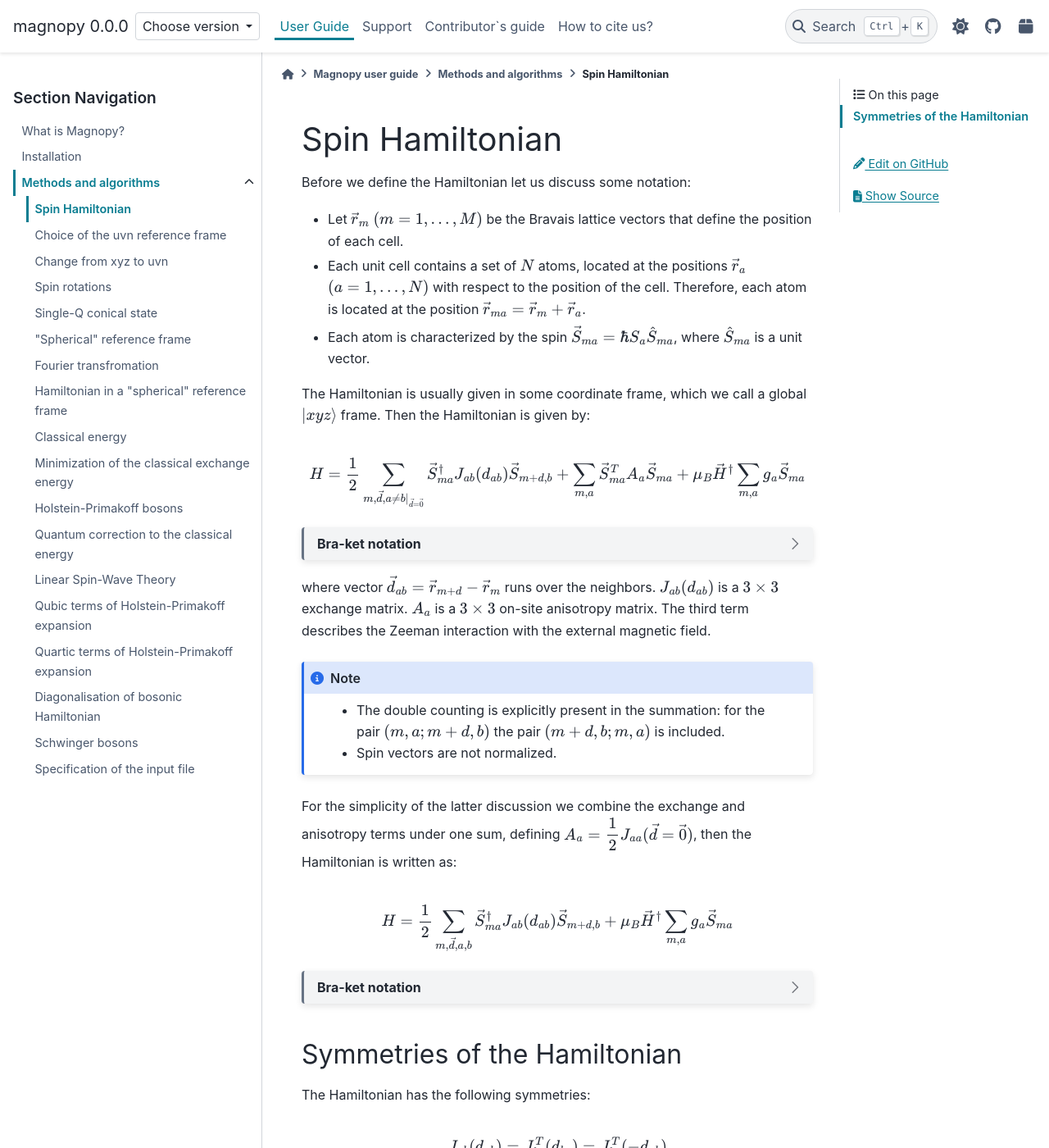
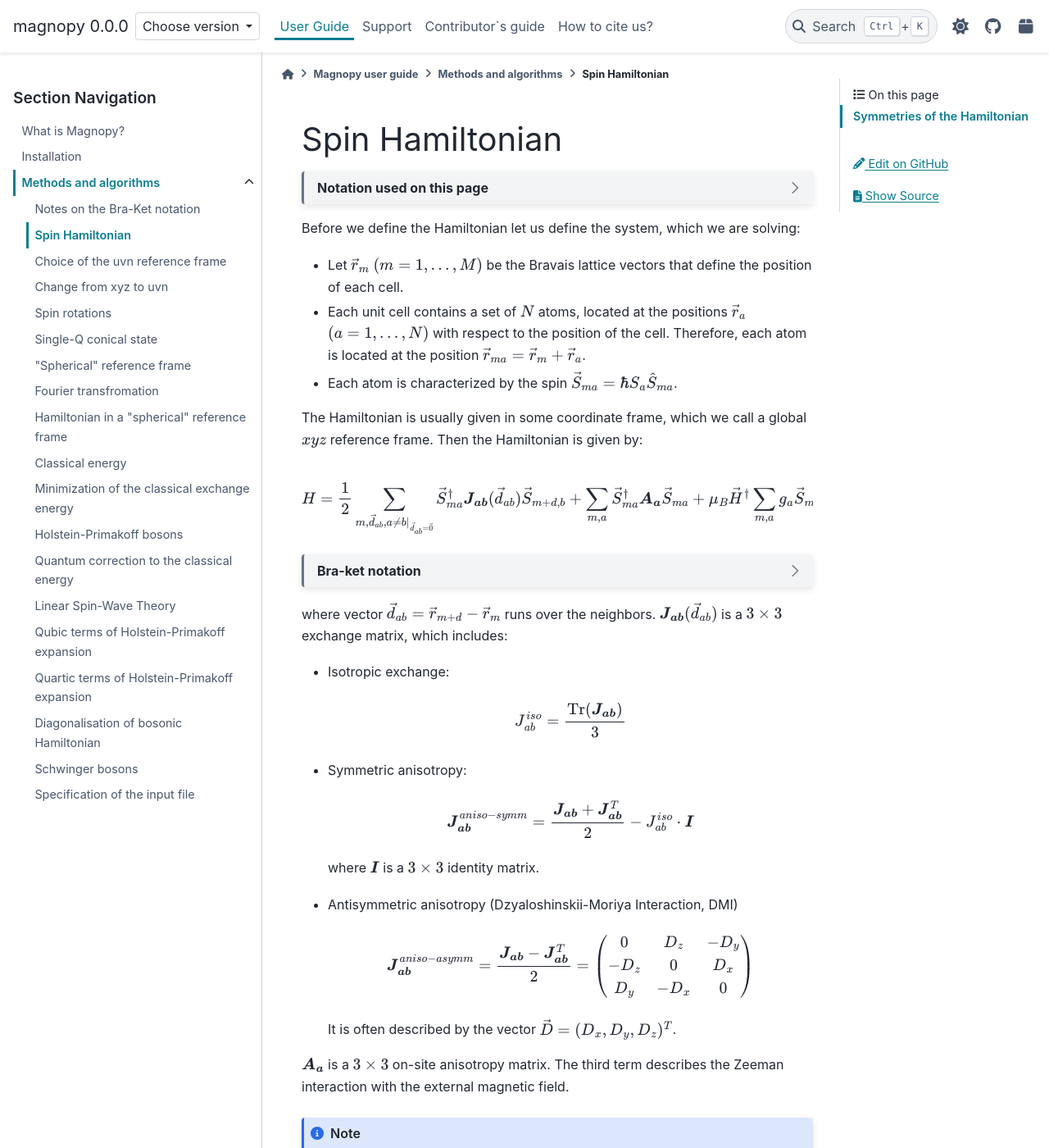
Before and after one commit to marcomarino123/magnopy, a Sphinx documentation site: the page built from docs/source/user-guide/methods/spinham.rst, in a window 1280 px wide and 1400 px high. Shown: the whole window at 82% size. Built offline with Sphinx 7.4.7 and the PyData theme 0.15.4, drawn with Linux system fonts in a browser that asks for light colours; a script that is not in the unit is left out; some of the changed text lies outside the part shown.

Commit message:
Start to refractor the docs
Three main objecctives:

  - Introduce repeated pieces for notation on page
  - Fix typos
  - Make matrix symbols bold

```diff
--- /dev/null
+++ b/docs/source/user-guide/methods/page-notations/bra-ket.txt
@@ -0,0 +1,2 @@
+Bra-ket notation is used.
+See :ref:`user-guide_methods_bra-ket` for the introduction remarks.
--- /dev/null
+++ b/docs/source/user-guide/methods/page-notations/matrix.txt
@@ -0,0 +1,2 @@
+Matrix is denoted with bold symbol: :math:`\boldsymbol{A}`.
+Matrix element :math:`i,j` is denoted as: :math:`A_{ij}`.
--- /dev/null
+++ b/docs/source/user-guide/methods/page-notations/reference-frame.txt
@@ -0,0 +1,6 @@
+"reference frame" = "coordinate system" = "basis".
+Particular reference frame is usually mentioned as ":math:`xyz` reference frame",
+which is understood as the coordinate system defined by the three unit vectors:
+:math:`\hat{x}`, :math:`\hat{y}`, :math:`\hat{z}` and some origin point :math:`O`.
+With the bra-ket notation it is usually written as:
+:math:`\vert xyz \rangle`
--- /dev/null
+++ b/docs/source/user-guide/methods/page-notations/trace.txt
@@ -0,0 +1 @@
+:math:`\mathrm{Tr}(A) = \sum_{i} A_{ii}` is a trace of the square matrix :math:`A`.
--- /dev/null
+++ b/docs/source/user-guide/methods/page-notations/transpose-complex-conjugate.txt
@@ -0,0 +1,5 @@
+We are explicitly using complex conjugate :math:`^\dagger` instead of the
+transposition :math:`^T` in the places where one would expect to see the
+transposition. The reason is the following: even the real-valued quantities
+can be written with complex numbers if the "complex" reference frame is used
+(see :ref:`user-guide_methods_spherical-rf` for example).
--- /dev/null
+++ b/docs/source/user-guide/methods/page-notations/unit-vector.txt
@@ -0,0 +1,8 @@
+:math:`\hat{r}` is a unit vector, corresponding to the vector
+:math:`\vec{r}` in Euclidean space:
+
+.. math::
+
+  \hat{r} = \dfrac{\vec{r}}{r},
+
+where :math:`r` is a length of the vector :math:`\vec{r}`.
--- /dev/null
+++ b/docs/source/user-guide/methods/page-notations/vector.txt
@@ -0,0 +1,5 @@
+:math:`\vec{r}` is a vector in 3D Euclidean space.
+In some coordinate system it is represented by a *column* of coordinates:
+
+* :math:`\vec{r} = (r_x, r_y, r_z)^T` - in some :math:`xyz` reference frame.
+* :math:`\vec{r} = (r_u, r_v, r_n)^T` - in some :math:`uvn` reference frame.
--- a/docs/source/user-guide/methods/repeated-formulas/hamiltonian-main-any.txt
+++ b/docs/source/user-guide/methods/repeated-formulas/hamiltonian-main-any.txt
@@ -1,3 +1,12 @@
 .. math::
-  H = \dfrac{1}{2} \sum_{m, \vec{d}, a, b} \vec{S}_{ma}^{\dagger} J_{ab}(d_{ab})\vec{S}_{m+d,b}
-  + \mu_B\vec{H}^{\dagger}\sum_{m,a} g_a \vec{S}_{ma}
+  H
+  =
+  \dfrac{1}{2}
+  \sum_{m, \vec{d}_{ab}, a, b}
+  \vec{S}_{ma}^{\dagger}
+  \boldsymbol{J_{ab}}(\vec{d}_{ab})
+  \vec{S}_{m+d,b}
+  +
+  \mu_B\vec{H}^{\dagger}
+  \sum_{m,a}
+  g_a \vec{S}_{ma}
--- a/docs/source/user-guide/methods/repeated-formulas/spinham-parameter-symmetries.txt
+++ b/docs/source/user-guide/methods/repeated-formulas/spinham-parameter-symmetries.txt
@@ -1,2 +1,6 @@
 .. math::
-  J_{ab}(d_{ab}) = J_{ba}^T(d_{ba}) = J_{ba}^T(-d_{ab})
+  \boldsymbol{J_{ab}}(\vec{d}_{ab})
+  =
+  \boldsymbol{J_{ba}}^T(\vec{d}_{ba})
+  =
+  \boldsymbol{J_{ba}}^T(-\vec{d}_{ab})
--- a/docs/source/user-guide/methods/spinham.rst
+++ b/docs/source/user-guide/methods/spinham.rst
@@ -4,39 +4,86 @@
 Spin Hamiltonian
 ****************
 
+.. dropdown:: Notation used on this page
 
-Before we define the Hamiltonian let us discuss some notation:
+  * .. include:: page-notations/vector.txt
+  * .. include:: page-notations/unit-vector.txt
+  * .. include:: page-notations/matrix.txt
+  * .. include:: page-notations/bra-ket.txt
+  * .. include:: page-notations/reference-frame.txt
+  * .. include:: page-notations/transpose-complex-conjugate.txt
+  * .. include:: page-notations/trace.txt
 
-* Let :math:`\vec{r}_m` :math:`(m = 1, ..., M)` be the Bravais lattice vectors that define the position of each cell.
+Before we define the Hamiltonian let us define the system, which we are solving:
+
+* Let :math:`\vec{r}_m` :math:`(m = 1, ..., M)` be the Bravais lattice vectors
+  that define the position of each cell.
 * Each unit cell contains a set of :math:`N` atoms, located at the positions
-  :math:`\vec{r}_a` :math:`(a = 1, ..., N)` with respect to the position of the cell. Therefore,
-  each atom is located at the position :math:`\vec{r}_{ma} = \vec{r}_m + \vec{r}_a`.
-* Each atom is characterized by the spin :math:`\vec{S}_{ma} = \hbar S_a \hat{S}_{ma}`,
-  where :math:`\hat{S}_{ma}` is a unit vector.
+  :math:`\vec{r}_a` :math:`(a = 1, ..., N)` with respect to the position of the cell.
+  Therefore, each atom is located at the position
+  :math:`\vec{r}_{ma} = \vec{r}_m + \vec{r}_a`.
+* Each atom is characterized by the spin :math:`\vec{S}_{ma} = \hbar S_a \hat{S}_{ma}`.
 
 The Hamiltonian is usually given in some coordinate frame, which we call
-a global :math:`\vert xyz \rangle` frame. Then the Hamiltonian is given by:
+a global :math:`xyz` reference frame. Then the Hamiltonian is given by:
 
 .. math::
-  H = \dfrac{1}{2} \sum_{m, \vec{d}, a\ne b\vert_{\vec{d}= \vec{0}}} \vec{S}_{ma}^{\dagger} J_{ab}(d_{ab})\vec{S}_{m+d,b}
-  + \sum_{m,a} \vec{S}_{ma}^T A_a \vec{S}_{ma}
+  H
+  =
+  \dfrac{1}{2} \sum_{m, \vec{d}_{ab}, a\ne b\vert_{\vec{d}_{ab} = \vec{0}}}
+  \vec{S}_{ma}^{\dagger} \boldsymbol{J_{ab}}(\vec{d}_{ab})\vec{S}_{m+d,b}
+  + \sum_{m,a} \vec{S}_{ma}^{\dagger} \boldsymbol{A_a} \vec{S}_{ma}
   + \mu_B\vec{H}^{\dagger}\sum_{m,a} g_a \vec{S}_{ma}
 
 .. dropdown:: Bra-ket notation
 
   .. math::
-    H = \dfrac{1}{2} \sum_{m, \vec{d}, a\ne b\vert_{\vec{d}= \vec{0}}} \langle S_{ma}\vert xyz\rangle
-    \langle xyz \vert J_{ab}(d_{ab}) \vert xyz \rangle
+    H
+    =
+    \dfrac{1}{2} \sum_{m, \vec{d}_{ab}, a\ne b\vert_{\vec{d}_{ab} = \vec{0}}}
+    \langle S_{ma}\vert xyz\rangle
+    \langle xyz \vert J_{ab}(\vec{d}_{ab}) \vert xyz \rangle
     \langle xyz \vert S_{m+d,b}\rangle
-    + \sum_{m,a} \langle S_{ma} \vert xyz \rangle
+    +
+    \sum_{m,a} \langle S_{ma} \vert xyz \rangle
     \langle xyz \vert A_a \vert xyz\rangle
     \langle xyz \vert S_{ma} \rangle
-    + \mu_B\langle H\vert xyz\rangle\sum_{m,a} g_a
+    +
+    \mu_B\langle H\vert xyz\rangle\sum_{m,a} g_a
     \langle xyz \vert S_{ma}\rangle
 
 where vector :math:`\vec{d}_{ab} = \vec{r}_{m+d} - \vec{r}_m`  runs over the neighbors.
-:math:`J_{ab}(d_{ab})` is a :math:`3\times3` exchange matrix.
-:math:`A_a` is a :math:`3\times3` on-site anisotropy matrix.
+:math:`\boldsymbol{J_{ab}}(\vec{d}_{ab})` is a :math:`3\times3` exchange matrix, which includes:
+
+* Isotropic exchange:
+
+  .. math::
+
+    J_{ab}^{iso} = \dfrac{\mathrm{Tr}(\boldsymbol{J_{ab}})}{3}
+
+* Symmetric anisotropy:
+
+  .. math::
+
+    \boldsymbol{J_{ab}}^{aniso-symm} = \dfrac{\boldsymbol{J_{ab}} + \boldsymbol{J_{ab}}^T}{2} - J_{ab}^{iso}\cdot \boldsymbol{I}
+
+  where :math:`\boldsymbol{I}` is a :math:`3\times3` identity matrix.
+
+* Antisymmetric anisotropy (Dzyaloshinskii-Moriya Interaction, DMI)
+
+  .. math::
+
+    \boldsymbol{J_{ab}}^{aniso-asymm} = \dfrac{\boldsymbol{J_{ab}} - \boldsymbol{J_{ab}}^T}{2}
+    =
+    \begin{pmatrix}
+      0    & D_z  & -D_y \\
+      -D_z & 0    & D_x  \\
+      D_y  & -D_x & 0    \\
+    \end{pmatrix}
+
+  It is often described by the vector :math:`\vec{D} = (D_x,D_y,D_z)^T`.
+
+:math:`\boldsymbol{A_a}` is a :math:`3\times3` on-site anisotropy matrix.
 The third term describes the Zeeman interaction with the external magnetic field.
 
 .. note::
@@ -46,7 +93,8 @@
   * Spin vectors are not normalized.
 
 For the simplicity of the latter discussion we combine the exchange and anisotropy terms
-under one sum, defining :math:`A_a = \dfrac{1}{2}J_{aa}(\vec{d}=\vec{0})`,
+under one sum, defining
+:math:`\boldsymbol{A_a} = \dfrac{1}{2}\boldsymbol{J_{aa}}(\vec{d}_{aa}=\vec{0})`,
 then the Hamiltonian is written as:
 
 .. include:: repeated-formulas/hamiltonian-main-any.txt
@@ -54,9 +102,9 @@
 .. dropdown:: Bra-ket notation
 
   .. math::
-    H = \dfrac{1}{2} \sum_{m, \vec{d}, a, b}
+    H = \dfrac{1}{2} \sum_{m, \vec{d}_{ab}, a, b}
     \langle S_{ma}\vert xyz\rangle
-    \langle xyz \vert J_{ab}(d_{ab})\vert xyz \rangle
+    \langle xyz \vert J_{ab}(\vec{d}_{ab})\vert xyz \rangle
     \langle xyz \vert S_{m+d,b} \rangle
     + \mu_B \langle H \vert xyz\rangle\sum_{m,a} g_a
     \langle xyz\vert S_{ma} \rangle
```
Also changed, not shown: docs/source/user-guide/methods/bra-ket.rst (added, +7 -0 lines), docs/source/user-guide/methods/index.rst (+30 -25 lines).
